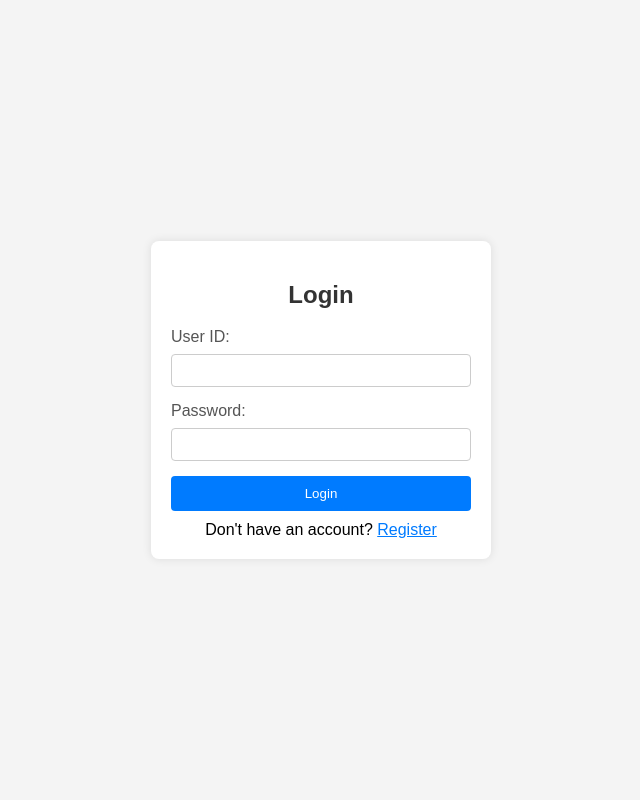
After one commit to donaraphel/Online_College_Magazine, a Django app: page /login/ in a window 1280 px wide. The commit adds this page. Shown: the whole page, without its empty margins (319-959 px from the left). Run offline with Django 4.2, Linux system fonts and the light colour scheme.

Commit message:
adding login and registreation features

```diff
--- a/online_magazine/online_magazine_app/apps.py
+++ b/online_magazine/online_magazine_app/apps.py
@@ -4,4 +4,4 @@ print("Debug: The apps.py file is being executed.")
 
 class CollegeMagazineConfig(AppConfig):
     default_auto_field = 'django.db.models.BigAutoField'
-    name = 'online_magazine'
+    name = 'online_magazine_app'
--- a/online_magazine/online_magazine_app/forms.py
+++ b/online_magazine/online_magazine_app/forms.py
@@ -1,13 +1,38 @@
 from django import forms
-from django.contrib.auth.forms import UserCreationForm
-from django.contrib.auth.models import User
+from django.contrib.auth.forms import AuthenticationForm
+from .models import UserDetails
+#check whether custom form is really required or not????????????????
 
-class CustomUserCreationForm(UserCreationForm):
+class CustomUserCreationForm(forms.ModelForm):
     # Add custom fields to the form
-    first_name = forms.CharField(max_length=30, required=True)
-    last_name = forms.CharField(max_length=30, required=True)
     email = forms.EmailField(max_length=254, required=True)
+    class Meta:
+        model = UserDetails
+        fields = ('username','user_id','email','bio', 'password')
 
-    class Meta:
-        model = User
-        fields = ('username', 'first_name', 'last_name', 'email', 'password1', 'password2')
+class CustomAuthenticationForm(forms.Form):
+    user_id = forms.CharField(max_length=254, required=True)
+    password = forms.CharField(widget=forms.PasswordInput)
+
+    def clean(self):
+        cleaned_data = super().clean()
+        user_id = cleaned_data.get('user_id')
+        password = cleaned_data.get('password')
+
+        if user_id and password:
+            # Perform any additional validation or authentication logic if needed
+            # Example: Check if the user with the given user_id exists in the database
+            try:
+                user_details = UserDetails.objects.get(user_id=user_id)
+            except UserDetails.DoesNotExist:
+                raise forms.ValidationError('Invalid user_id or password.')
+
+            # Example: Check if the provided password is correct
+            if user_details.check_password(password):
+                print('valid user')
+                return user_details
+            else:
+                print('invalid user')
+                raise forms.ValidationError('Invalid user_id or password.')
+
+        return None
--- a/online_magazine/online_magazine_app/templates/home.html
+++ b/online_magazine/online_magazine_app/templates/home.html
@@ -37,6 +37,7 @@
 <body>
     <h1>Online College Magazine</h1>
     <a href="{% url 'register' %}">Register</a>
+    <a href="{% url 'login' %}">Login</a>
 </body>
 
 </html>
--- /dev/null
+++ b/online_magazine/online_magazine_app/templates/login.html
@@ -0,0 +1,97 @@
+<!DOCTYPE html>
+<html lang="en">
+
+<head>
+    <meta charset="UTF-8">
+    <meta name="viewport" content="width=device-width, initial-scale=1.0">
+    <title>Login</title>
+    <style>
+        body {
+            font-family: Arial, sans-serif;
+            background-color: #f4f4f4;
+            margin: 0;
+            padding: 0;
+            display: flex;
+            align-items: center;
+            justify-content: center;
+            height: 100vh;
+        }
+
+        .login-container {
+            background-color: #fff;
+            padding: 20px;
+            border-radius: 8px;
+            box-shadow: 0 0 10px rgba(0, 0, 0, 0.1);
+            width: 300px;
+        }
+
+        .login-container h2 {
+            text-align: center;
+            color: #333;
+        }
+
+        .form-group {
+            margin-bottom: 15px;
+        }
+
+        label {
+            display: block;
+            margin-bottom: 8px;
+            color: #555;
+        }
+
+        input {
+            width: 100%;
+            padding: 8px;
+            box-sizing: border-box;
+            border: 1px solid #ccc;
+            border-radius: 4px;
+        }
+
+        button {
+            width: 100%;
+            padding: 10px;
+            background-color: #007BFF;
+            color: #fff;
+            border: none;
+            border-radius: 4px;
+            cursor: pointer;
+        }
+
+        button:hover {
+            background-color: #0056b3;
+        }
+
+        .register-link {
+            text-align: center;
+            margin-top: 10px;
+        }
+
+        .register-link a {
+            color: #007BFF;
+        }
+    </style>
+</head>
+
+<body>
+    <div class="login-container">
+        <h2>Login</h2>
+        <form method="post" action="{% url 'login' %}">
+            {% csrf_token %}
+            <div class="form-group">
+                <label for="id_user_id">User ID:</label>
+                {{ form.user_id}}
+            </div>
+            <div class="form-group">
+                <label for="id_password">Password:</label>
+                {{ form.password }}
+            </div>
+            <button type="submit">Login</button>
+        </form>
+        <div class="register-link">
+            Don't have an account? <a href="{% url 'register' %}">Register</a>
+        </div>
+    </div>
+</body>
+
+</html>
--- a/online_magazine/online_magazine_app/urls.py
+++ b/online_magazine/online_magazine_app/urls.py
@@ -5,4 +5,5 @@ urlpatterns = [
     path('home/', views.home, name='home'),
     path('register/', views.register, name='register'),
     path('user_profile/', views.user_profile, name='user_profile'),
+    path('login/',views.login, name = 'login')
 ]
--- a/online_magazine/online_magazine_app/views.py
+++ b/online_magazine/online_magazine_app/views.py
@@ -1,39 +1,61 @@
 from django.shortcuts import render, redirect
-from .forms import CustomUserCreationForm
+
+from online_magazine_app.models import UserDetails
+from .forms import CustomUserCreationForm,CustomAuthenticationForm
 
 def home(request):
     return render(request, 'templates/home.html',{})
 
 def user_profile(request):
-    return render(request, 'templates/user_profile.html',{})
+    user = request.user
+    return render(request, 'templates/user_profile.html',{'user':user})
 
 def register(request):
     if request.method == 'POST':
         # Create an instance of your custom registration form and populate it with the submitted data.
         form = CustomUserCreationForm(request.POST)
 
+#-----------------------------------------------------------
         print("inside registration",form.is_valid())
+        print(form.cleaned_data['user_id']);
+        print(form.cleaned_data['bio']);
+        print(form.cleaned_data['username']);
+        print(form.cleaned_data.get('password'));
+#-----------------------------------------------------------
+
+
 
         # Check if the form is valid (data passes all validation).
         if form.is_valid():
             # Access the form data using the cleaned_data dictionary.
+            #remove print statement
             print("inside form is valid if check")
-            first_name = form.cleaned_data['first_name']
-            last_name = form.cleaned_data['last_name']
-            email = form.cleaned_data['email']
-            username = form.cleaned_data['username']
-            password = form.cleaned_data['password']
 
-            # You can now use these values as needed.
-            print(f"First Name: {first_name}")
-            print(f"Last Name: {last_name}")
-            print(f"Email: {email}")
-            print(f"Username: {username}")
+            user_details = UserDetails(
+                username = form.cleaned_data['username'],
+                user_id = form.cleaned_data['user_id'],
+                email = form.cleaned_data['email'],
+                password = form.cleaned_data['password'],
+                bio = form.cleaned_data['bio']
+            )
+
+            user_details.save()
 
             # Perform user registration or any other actions here.
 
-            return redirect('user_profile')  # Redirect to the home page or any other page as needed.
+            return redirect('login')  # Redirect to the home page or any other page as needed.
     else:
+        print("Form is not valid.")
         form = CustomUserCreationForm()
 
     return render(request, 'templates/register.html', {'form': form})
+
+def login(request):
+    form = CustomAuthenticationForm(request.POST)
+    if request.method == 'POST':
+        if form.is_valid():
+            user_details = form.cleaned_data
+            return render(request, 'user_profile.html', {'user_details': user_details})
+        else:
+            form = CustomAuthenticationForm()
+    return render(request, 'templates/login.html',{'form': form})
```
Also changed, not shown: online_magazine/online_magazine_app/models.py (+10 -1 lines), online_magazine/online_magazine_app/templates/register.html (+8 -8 lines), online_magazine/online_magazine_app/templates/user_profile.html (+68 -1 lines), online_magazine/online_magazine_app/migrations/0002_alter_article_id_alter_category_id_alter_comment_id_and_more.py (added).
